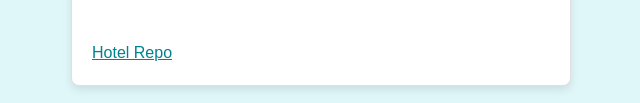
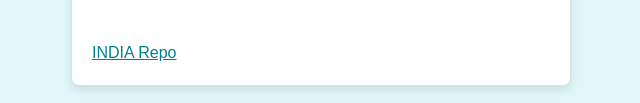
Before and after one commit to QuantumCoder-242/verbose-doodle-INDIA, a plain HTML site: page index.html in a window 1280 px wide. Shown: the part 2506-2609 px from the top of the page, 319-959 px from the left. Drawn offline with nearby package versions, Linux system fonts and the light colour scheme; files whose address does not match are found by name.

Commit message:
Update index.html

```diff
--- a/index.html
+++ b/index.html
@@ -94,7 +94,7 @@
     <input type="reset"><br><br>
 
     <a href='https://validator.w3.org/nu/#textarea' target='https://quantumcoder-242.github.io/fluffy-hotel/'>Nu Validator</a><br>
-    <a href='https://github.com/QuantumCoder-242/verbose-doodle-INDIA' target='_blank'>Hotel Repo</a>
+    <a href='https://github.com/QuantumCoder-242/verbose-doodle-INDIA' target='_blank'>INDIA Repo</a>
 
   </form>
 </div>
```
